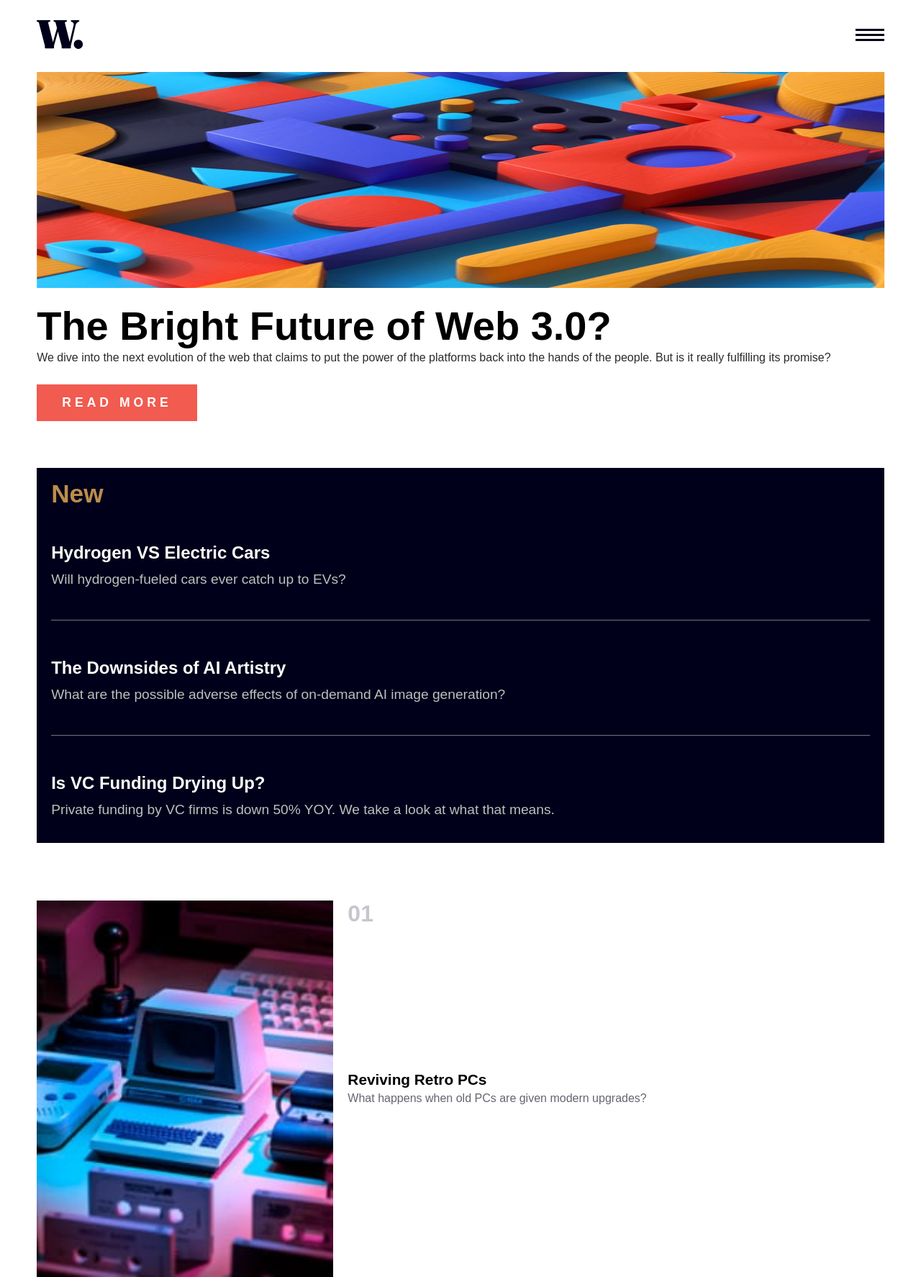
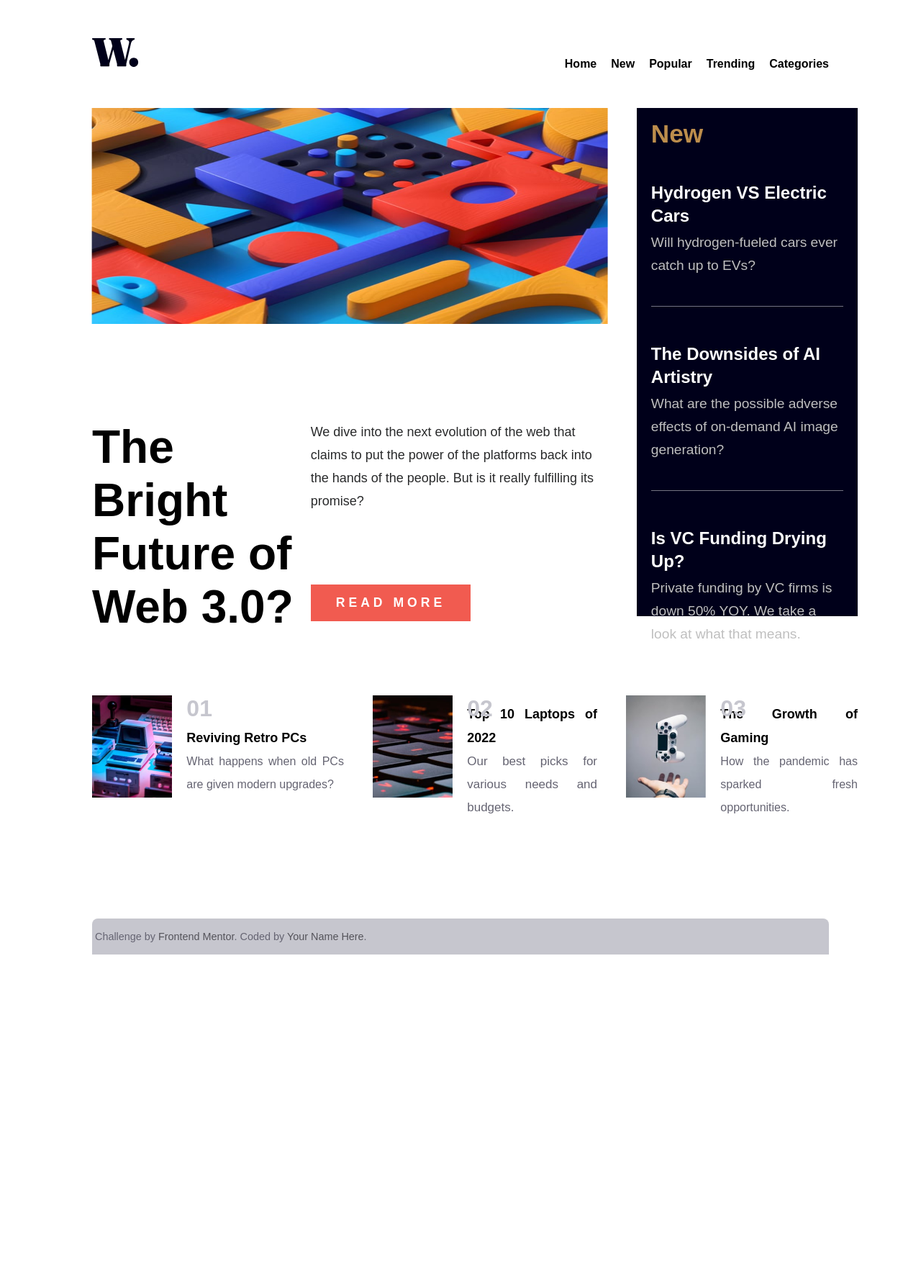
Before and after one commit to donatoflorencio/Portif-lio, a plain HTML site: page index.html in a window 1280 px wide. Shown: the top 1774 px of the page at 72% size. After the commit the page ends 1326 px from the top, so only its background shows below. Drawn offline with Linux system fonts and the light colour scheme.

Commit message:
terminei

```diff
--- a/index.html
+++ b/index.html
@@ -7,12 +7,13 @@
   <link rel="stylesheet" href="styles/reset.css">
   <link rel="stylesheet" href="styles/header.css">
   <link rel="stylesheet" href="styles/main.css">
+  <link rel="stylesheet" href="styles/query.css">
   <link rel="icon" type="image/png" sizes="32x32" href="images/favicon-32x32.png">
 
   <title>Frontend Mentor | News homepage</title>
 
 </head>
-<body>
+<body id="body">
   <header class="header">
     <div class="menu-x">
       <img src="images/logo.svg" alt="Logo">
@@ -29,17 +30,22 @@
     </div>
   </header>
   <main class="container-main">
+
     <div class="img-principal">
       <img src="images/image-web-3-mobile.jpg" alt="Imagem Principal">
     </div>
+
     <section class="container-one">
       <h1 class="container-title">The Bright Future of Web 3.0?</h1>
+      <div>
         <p class="container-paragrafo">
           We dive into the next evolution of the web that claims to put the power of the platforms back into the hands of the people.
           But is it really fulfilling its promise?
         </p>
         <button class="bnt">Read more</button>
+      </div>
     </section>
+
     <section class="container-two">
       <h2 class="container-two-subtitle">New</h2>
       <h3 class="tree-subtitle">Hydrogen VS Electric Cars</h3>
@@ -51,6 +57,7 @@
         <h3 class="tree-subtitle">Is VC Funding Drying Up?</h3>
         <p>Private funding by VC firms is down 50% YOY. We take a look at what that means.</p>
     </section>
+
     <aside class="aside">
       <ul class="list">
         <li class="list-li list-li-one">
@@ -91,12 +98,15 @@
         </li>
       </ul>
     </aside>
+
   </main>
 
-  <footer>
+  <footer class="footer">
     <div class="attribution">
+      <p>
         Challenge by <a href="https://www.frontendmentor.io?ref=challenge" target="_blank">Frontend Mentor</a>.
         Coded by <a href="#">Your Name Here</a>.
+      </p>
     </div>
   </footer>
 </body>
--- a/styles/main.css
+++ b/styles/main.css
@@ -13,8 +13,8 @@ body {
 }
 
 .img-principal {
+  position: relative;
   display: flex;
-  position: relative;
   width: 100%;
   height: 300px;
 }
@@ -123,16 +123,15 @@ body {
 .list-li .div strong {
   font-size: 1.3rem;
   font-weight: 900;
-  padding-top: 40px;
   color: black;
 }
 
 .list-li .div p {
   font-size: 1rem;
   color: #656472;
-  line-height: 1.5rem;
+  line-height: 2rem;
   text-align: justify;
- }
+}
 
  .list-li .div {
   padding-left: 20px;
--- /dev/null
+++ b/styles/query.css
@@ -0,0 +1,166 @@
+@charset "UTF-8";
+
+@media screen and (min-width: 600px) and (max-width: 768px) {
+  .container-one .container-title {
+    font-size: 2rem;
+  }
+
+  .container-two .container-two-subtitle {
+    font-size: 1.8rem;
+  }
+
+  .container-two .tree-subtitle {
+    font-size: 1.2em;
+  }
+
+  .container-two p {
+    font-size: .9rem;
+  }
+
+    footer {
+      display: flex;
+      align-items: center;
+      justify-content: center;
+    }
+}
+
+@media screen and (min-width: 768px) and (max-width: 992px) {
+
+  .img-principal img {
+    width: 80%;
+    height: 100%;
+  }
+
+  .container-one .container-title {
+    font-size: 2rem;
+  }
+
+  .container-two .container-two-subtitle {
+    font-size: 1.8rem;
+  }
+
+  .container-two .tree-subtitle {
+    font-size: 1.2em;
+  }
+
+  .container-two p {
+    font-size: .9rem;
+  }
+
+    footer {
+      display: flex;
+      align-items: center;
+      justify-content: center;
+    }
+}
+
+@media screen and (min-width: 992px) {
+  #body {
+    margin: 0 auto;
+    width: 80vw;
+  }
+
+  .header {
+    height: 150px;
+    align-items: center;
+  }
+
+  .header .menu-burguer {
+    height: 100%;
+  }
+
+  .header .menu-burguer img {
+    display: none;
+  }
+
+  .header .menu-principal {
+    display: flex;
+    gap: 20px;
+    height: 150px;
+    color: rgba(0, 0, 0, 0.31);
+    font-weight: bold;
+  }
+
+  .container-main {
+    display: grid;
+    grid-template-columns: 70% 30%;
+    grid-template-rows: 40% 25% 35% ;
+    grid-template-areas:
+        "img s2"
+        "s1 s2"
+        "as as";
+    column-gap: 40px;
+  }
+
+  .container-main .img-principal {
+    grid-area: img;
+    margin: 0;
+  }
+
+  .container-main .container-one {
+    grid-area: s1;
+    margin: 0;
+    display: flex;
+    flex-wrap: nowrap;
+  }
+
+  .container-main .container-one h1 {
+    font-size: 4rem;
+    font-weight: 900;
+  }
+
+  .container-main .container-one p {
+    font-size: 18px;
+    line-height: 2rem;
+    padding-bottom: 75px;
+  }
+
+    .container-main .container-two {
+    grid-area: s2;
+    margin: 0;
+  }
+    .container-main .aside {
+      grid-area: as;
+      margin: 0;
+    }
+
+    .container-main .aside img {
+    width: 40%;
+    height: 70%;
+  }
+
+  .aside .list {
+    display: flex;
+    flex-direction: row;
+    column-gap: 40px;
+    position: relative;
+  }
+
+  .list-li .div span {
+    position: absolute;
+    top: 15%;
+}
+
+.list-li .div strong {
+  font-size: 18px;
+}
+
+.list-li .div p {
+  font-size: 16px;
+  padding-top: 40px;
+}
+
+  .list-li img {
+    width: 90px;
+    height: 90px;
+  }
+
+  .aside .list-li-two p {
+    font-size: 17px;
+  }
+
+  .footer {
+   width: 100%;
+  }
+
+}
```
Lines whose indentation alone changed are shown as unchanged.
